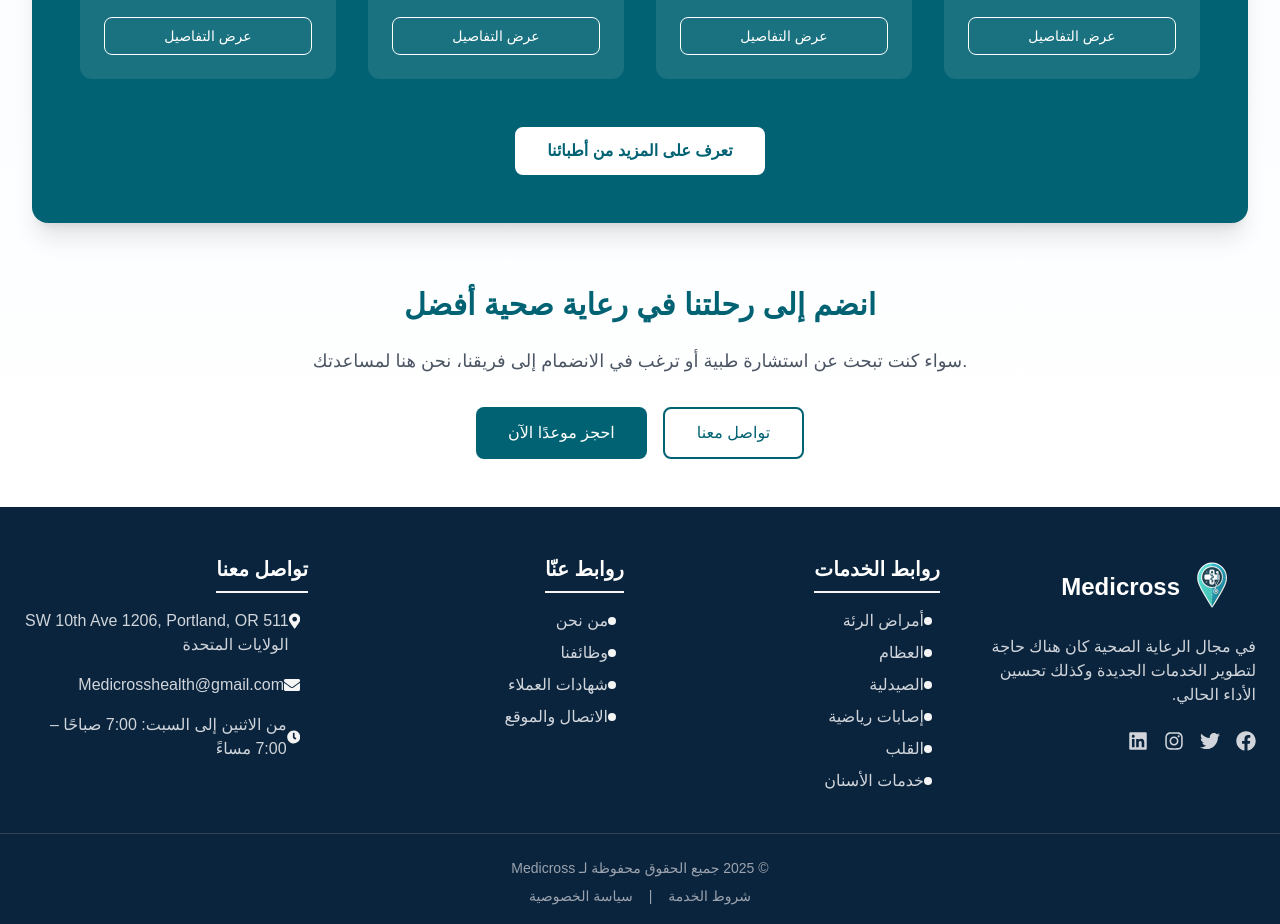
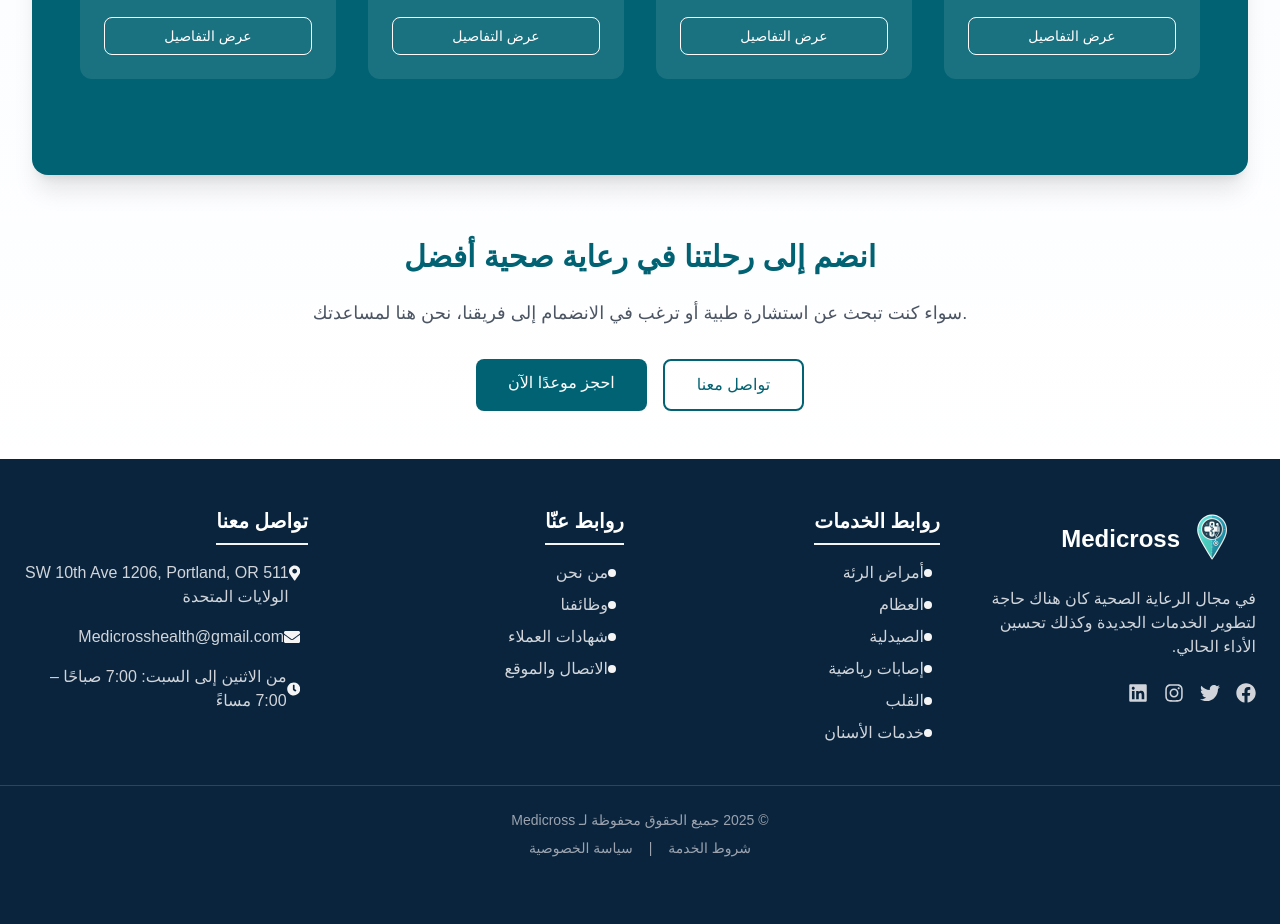
Before and after one commit to devNoraashraf/FinalProject, a React (Vite) app: page /about in a window 1280 px wide. Shown: the part 1722-2646 px from the top of the page. Built offline with nearby package versions, Linux system fonts and the light colour scheme.

Commit message:
حفظ التعديلات على About.jsx

```diff
--- a/src/Pages/About.jsx
+++ b/src/Pages/About.jsx
@@ -1,6 +1,7 @@
 import React from "react";
 import { FaClinicMedical, FaUserMd, FaHeartbeat, FaHandsHelping, FaStethoscope } from "react-icons/fa";
 import { GiHealthNormal } from "react-icons/gi";
+import { Link } from "react-router-dom";
 
 function About() {
   return (
@@ -145,9 +146,7 @@ function About() {
             </div>
 
             <div className="text-center mt-12">
-              <button className="px-8 py-3 bg-white text-[#006272] rounded-lg hover:bg-gray-100 font-semibold transition-colors">
-                تعرف على المزيد من أطبائنا
-              </button>
+
             </div>
           </div>
         </div>
@@ -159,12 +158,18 @@ function About() {
             سواء كنت تبحث عن استشارة طبية أو ترغب في الانضمام إلى فريقنا، نحن هنا لمساعدتك.
           </p>
           <div className="flex flex-col sm:flex-row justify-center gap-4">
-            <button className="px-8 py-3 bg-[#006272] text-white rounded-lg hover:bg-[#004d5a] transition-colors font-medium">
+            <Link
+              to="/booking" // حجز موعد
+              className="px-8 py-3 bg-[#006272] text-white rounded-lg hover:bg-[#004d5a] transition-colors font-medium text-center"
+            >
               احجز موعدًا الآن
-            </button>
-            <button className="px-8 py-3 border-2 border-[#006272] text-[#006272] rounded-lg hover:bg-[#006272]/10 transition-colors font-medium">
+            </Link>
+            <Link
+              to="/ContactUs" // تواصل معنا
+              className="px-8 py-3 border-2 border-[#006272] text-[#006272] rounded-lg hover:bg-[#006272]/10 transition-colors font-medium text-center"
+            >
               تواصل معنا
-            </button>
+            </Link>
           </div>
         </div>
       </div>
```
